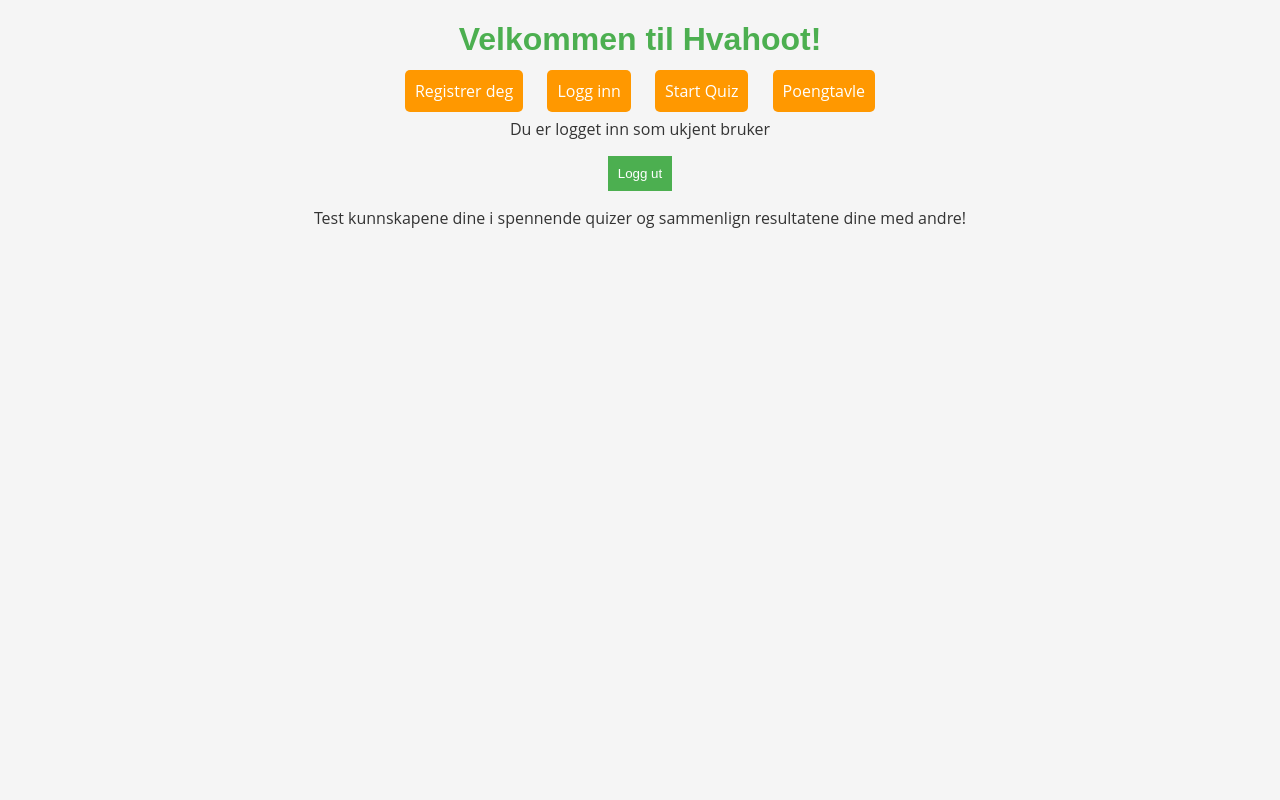
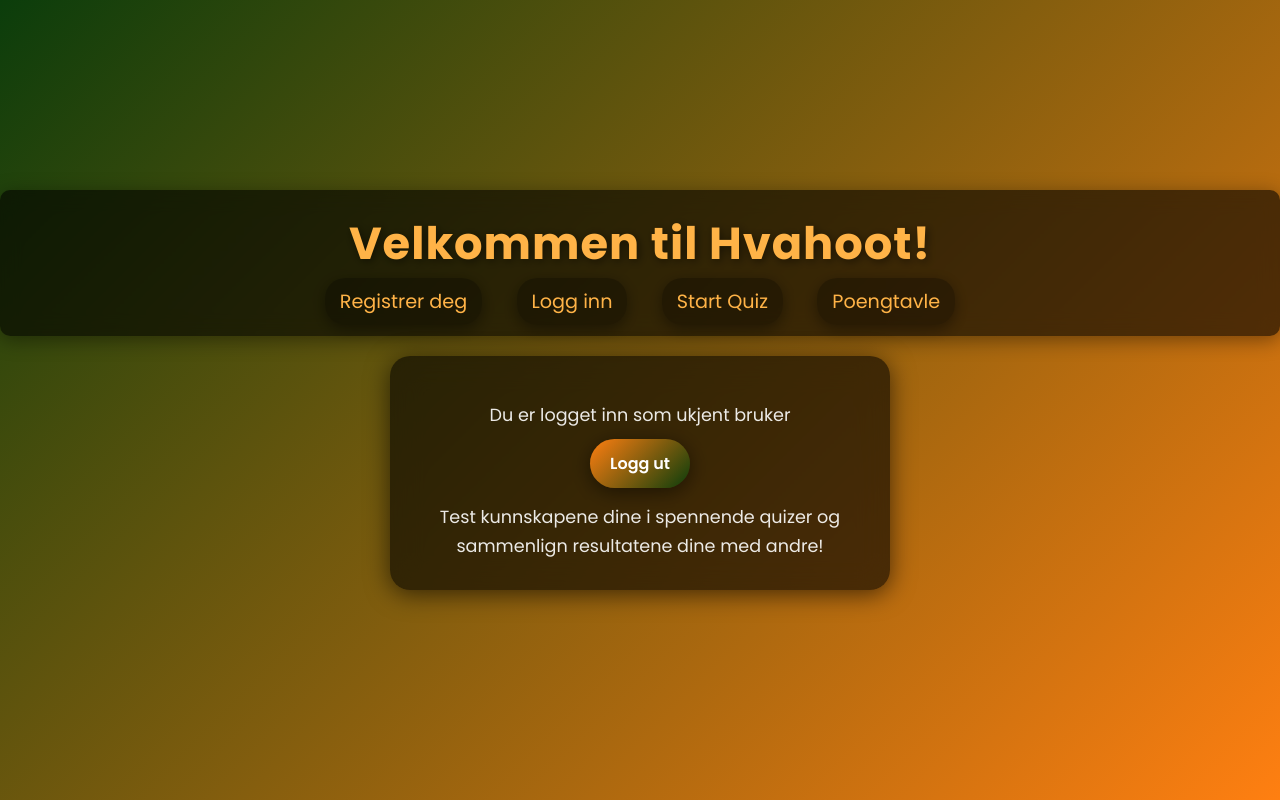
Before and after one commit to Odyi/DuoOppgave, a Flask app: page / in a window 1280 px wide. Run offline with Flask 3, Linux system fonts and the light colour scheme; a user stored in the database is signed in.

Commit message:
styles.css
lagt til farger, animasjoner, gradient osv

```diff
--- a/static/style.css
+++ b/static/style.css
@@ -1,32 +1,243 @@
-body {
-    font-family: 'Open Sans', sans-serif;
-    text-align: center;
-    background-color: #f5f5f5;
-    color: #333;
+/* Import Google Fonts */
+@import url('https://fonts.googleapis.com/css2?family=Poppins:wght@400;500;600;700&display=swap');
+
+* {
+    margin: 0;
+    padding: 0;
+    box-sizing: border-box;
+    font-family: 'Poppins', sans-serif;
+    scroll-behavior: smooth;
 }
 
-h1, h2 {
-    font-family: 'Poppins', sans-serif;
-    color: #4CAF50;
+/* Body Styling */
+body {
+    background: linear-gradient(135deg, #0b3d0b, #ff7f11);  /* Green to Orange gradient */
+    color: #fff;
+    min-height: 100vh;
+    display: flex;
+    justify-content: center;
+    align-items: center;
+    flex-direction: column;
+    overflow-x: hidden;
+}
+
+header {
+    width: 100%;
+    padding: 20px;
+    text-align: center;
+    background: rgba(0, 0, 0, 0.6);
+    backdrop-filter: blur(10px);
+    box-shadow: 0px 4px 20px rgba(0, 0, 0, 0.4);
+    margin-bottom: 20px;
+    border-radius: 10px;
+    animation: fadeIn 1.5s ease;
+}
+
+h1 {
+    font-size: 2.8rem;
+    font-weight: 700;
+    letter-spacing: 1px;
+    color: #ffb347;
+    text-shadow: 2px 2px 10px rgba(0, 0, 0, 0.5);
+    margin-bottom: 10px;
+}
+
+nav {
+    margin-top: 10px;
 }
 
 nav a {
-    margin: 10px;
-    padding: 10px;
+    color: #ffb347;
     text-decoration: none;
-    background-color: #FF9800;
-    color: white;
-    border-radius: 5px;
+    font-size: 1.2rem;
+    margin: 0 15px;
+    padding: 10px 15px;
+    border-radius: 20px;
+    background: rgba(0, 0, 0, 0.3);
+    transition: all 0.3s ease;
+    box-shadow: 0 4px 15px rgba(0, 0, 0, 0.4);
 }
 
+nav a:hover {
+    background: rgba(255, 127, 17, 0.6);
+    transform: scale(1.1);
+    color: #0b3d0b;
+    box-shadow: 0 6px 25px rgba(0, 0, 0, 0.6);
+}
+
+/* Main Content Styling */
+main {
+    background: rgba(0, 0, 0, 0.6);
+    padding: 30px;
+    border-radius: 20px;
+    box-shadow: 0px 4px 25px rgba(0, 0, 0, 0.6);
+    text-align: center;
+    width: 90%;
+    max-width: 500px;
+    margin-bottom: 20px;
+    backdrop-filter: blur(15px);
+    animation: slideIn 1s ease;
+}
+
+p {
+    margin-top: 15px;
+    font-size: 1.1rem;
+    line-height: 1.6;
+    color: rgba(255, 255, 255, 0.9);
+}
+
+/* Form Styling */
+form {
+    display: flex;
+    flex-direction: column;
+    gap: 15px;
+    margin-top: 20px;
+}
+
+input {
+    padding: 12px;
+    border: none;
+    border-radius: 10px;
+    outline: none;
+    font-size: 1rem;
+    background: rgba(255, 255, 255, 0.2);
+    color: #fff;
+    transition: 0.3s;
+}
+
+input::placeholder {
+    color: rgba(255, 255, 255, 0.7);
+}
+
+input:focus {
+    background: rgba(255, 255, 255, 0.4);
+    box-shadow: 0 4px 15px rgba(0, 0, 0, 0.5);
+}
+
+/* Button Styling */
 button {
-    background-color: #4CAF50;
+    background: linear-gradient(135deg, #ff7f11, #0b3d0b);  /* Orange to Green */
+    border: none;
     color: white;
-    border: none;
-    padding: 10px;
+    padding: 12px 20px;
+    font-size: 1rem;
+    font-weight: 600;
+    border-radius: 25px;
     cursor: pointer;
+    margin-top: 10px;
+    transition: all 0.3s ease;
+    box-shadow: 0px 4px 20px rgba(0, 0, 0, 0.5);
 }
 
 button:hover {
-    background-color: #388E3C;
+    transform: translateY(-3px);
+    box-shadow: 0px 6px 25px rgba(0, 0, 0, 0.7);
+    background: linear-gradient(135deg, #0b3d0b, #ff7f11);  /* Inverse gradient */
 }
+
+a {
+    color: #ffb347;
+    text-decoration: none;
+    transition: color 0.3s;
+}
+
+a:hover {
+    color: #ffe4a1;
+}
+
+/* Quiz Container */
+#quiz-container {
+    margin-top: 30px;
+    display: flex;
+    flex-direction: column;
+    gap: 10px;
+    text-align: center;
+    animation: fadeIn 1s ease;
+}
+
+.option {
+    background: rgba(0, 0, 0, 0.5);
+    border: none;
+    color: #ffb347;
+    padding: 12px;
+    margin: 5px 0;
+    border-radius: 15px;
+    cursor: pointer;
+    transition: 0.3s;
+    font-size: 1.1rem;
+    box-shadow: 0px 4px 15px rgba(0, 0, 0, 0.4);
+}
+
+.option:hover {
+    background: rgba(255, 127, 17, 0.6);
+    transform: scale(1.05);
+    box-shadow: 0px 6px 20px rgba(0, 0, 0, 0.6);
+}
+
+/* Scoreboard */
+#scoreboard {
+    width: 80%;
+    margin: 20px auto;
+    border-collapse: collapse;
+    background: rgba(0, 0, 0, 0.5);
+    border-radius: 15px;
+    overflow: hidden;
+    box-shadow: 0px 4px 25px rgba(0, 0, 0, 0.7);
+    animation: slideIn 1s ease;
+}
+
+#scoreboard th, #scoreboard td {
+    padding: 15px;
+    text-align: center;
+    color: #ffb347;
+    backdrop-filter: blur(5px);
+}
+
+#scoreboard th {
+    background: rgba(255, 127, 17, 0.6);
+    font-weight: 600;
+}
+
+#scoreboard tr:nth-child(even) {
+    background: rgba(0, 0, 0, 0.4);
+}
+
+/* Animations */
+@keyframes fadeIn {
+    from {
+        opacity: 0;
+        transform: translateY(-20px);
+    }
+    to {
+        opacity: 1;
+        transform: translateY(0);
+    }
+}
+
+@keyframes slideIn {
+    from {
+        opacity: 0;
+        transform: translateX(-50px);
+    }
+    to {
+        opacity: 1;
+        transform: translateX(0);
+    }
+}
+
+/* Responsive Design */
+@media (max-width: 768px) {
+    main {
+        width: 95%;
+        padding: 20px;
+    }
+
+    nav a {
+        font-size: 1rem;
+        margin: 0 10px;
+    }
+
+    h1 {
+        font-size: 2.2rem;
+    }
+}
```
Also changed, not shown: database.db.
